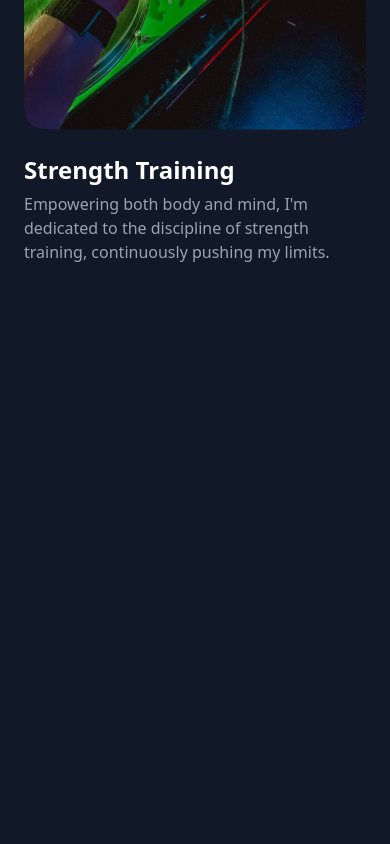
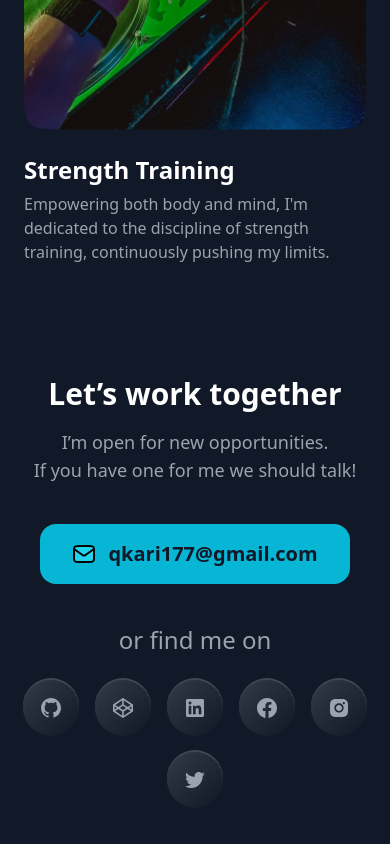
Before and after one commit to Qkari17/My_Page, a website built with Parcel: page src/index.html in a window 390 px wide. Shown: the part 6238-7082 px from the top of the page. Before the commit the page ends 6558 px from the top, so only its background shows below. Built offline with nearby package versions, Linux system fonts and the light colour scheme.

Commit message:
Phone layout endend

```diff
--- a/src/index.html
+++ b/src/index.html
@@ -167,8 +167,25 @@
       </div>
       </section>
     </main>
-    <footer>
-
+    <footer class="flex flex-col py-14 px-4 gap-10">
+      <div class="flex flex-col gap-10 items-center">
+        <div class="flex flex-col gap-4 items-center">
+          <h1 class="font-bold text-3xl text-white">Let’s work together</h1>
+          <p class="font-medium text-lg text-gray-400 text-center">I’m open for new opportunities. <br>If you have one for me we should talk!</p>
+        </div>
+        <button class="px-8 py-4 bg-cyan-500 rounded-2xl flex gap-3 font-bold text-gray-900 text-xl items-center"><img src="mail-01 1.svg" class="w-6 h-6">qkari177@gmail.com</button>
+      </div>
+      <div class="flex flex-col gap-6 items-center">
+        <h1 class="text-2xl text-gray-400 font-medium">or find me on</h1>
+        <div class="flex gap-4 flex-wrap items-center justify-center ">
+          <a><img src="bxl-github 1.svg" class="p-4 rounded-full backdrop-blur from-white/15 to-white/4 bg-gradient-to-br shadow-[rgba(255,255,255,0.2)_0px_-2px_0px_0px]"></a>
+          <a><img src="bxl-codepen 1.svg" class="p-4 rounded-full backdrop-blur from-white/15 to-white/4 bg-gradient-to-br shadow-[rgba(255,255,255,0.2)_0px_-2px_0px_0px]"></a>
+          <a><img src="bxl-linkedin-square 1.svg" class="p-4 rounded-full backdrop-blur from-white/15 to-white/4 bg-gradient-to-br shadow-[rgba(255,255,255,0.2)_0px_-2px_0px_0px]"></a>
+          <a><img src="bxl-facebook-circle 1.svg" class="p-4 rounded-full backdrop-blur from-white/15 to-white/4 bg-gradient-to-br shadow-[rgba(255,255,255,0.2)_0px_-2px_0px_0px]"></a>
+          <a><img src="bxl-instagram-alt 1.svg" class="p-4 rounded-full backdrop-blur from-white/15 to-white/4 bg-gradient-to-br shadow-[rgba(255,255,255,0.2)_0px_-2px_0px_0px]"></a>
+          <a><img src="bxl-twitter 1.svg" class="p-4 rounded-full backdrop-blur from-white/15 to-white/4 bg-gradient-to-br shadow-[rgba(255,255,255,0.2)_0px_-2px_0px_0px]"></a>
+        </div>
+      </div>
     </footer>
     <script src="main.js" type="module"></script>
   </body>
```
Also changed, not shown: src/bxl-codepen 1.svg (added), src/bxl-facebook-circle 1.svg (added), src/bxl-github 1.svg (added), src/bxl-instagram-alt 1.svg (added), src/bxl-linkedin-square 1.svg (added), src/bxl-twitter 1.svg (added), src/mail-01 1.svg (added).
